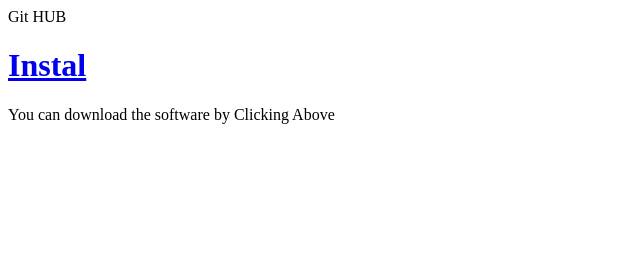
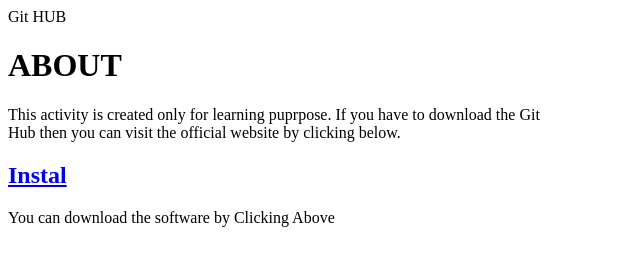
Before and after one commit to TasswerHussain/First-Attemp, a plain HTML site: page New Text Document.html in a window 1280 px wide. Shown: the whole page, without its empty margins (0-640 px from the left). Drawn offline with Linux system fonts and the light colour scheme.

Commit message:
Update New Text Document.html

```diff
--- a/New Text Document.html
+++ b/New Text Document.html
@@ -1,10 +1,11 @@
 <HTML>
-<TITLE> First Project </TITLE>
+<TITLE> Learning </TITLE>
 <Head> Git HUB </head>
 <BODY>
+  <h1> ABOUT </h1>
+  <p> This activity is created only for learning puprpose. If you have to download the Git <br> Hub then you can visit the official website by clicking below. </h1>
 
-
-<a href="https://help.github.com/en/desktop/getting-started-with-github-desktop/installing-github-desktop" .target= "blank"><h1> Instal </h1></a>
+<a href="https://help.github.com/en/desktop/getting-started-with-github-desktop/installing-github-desktop" .target= "blank"><h2> Instal </h2></a>
 
 <p> You can download the software by Clicking Above </p>
 
```
